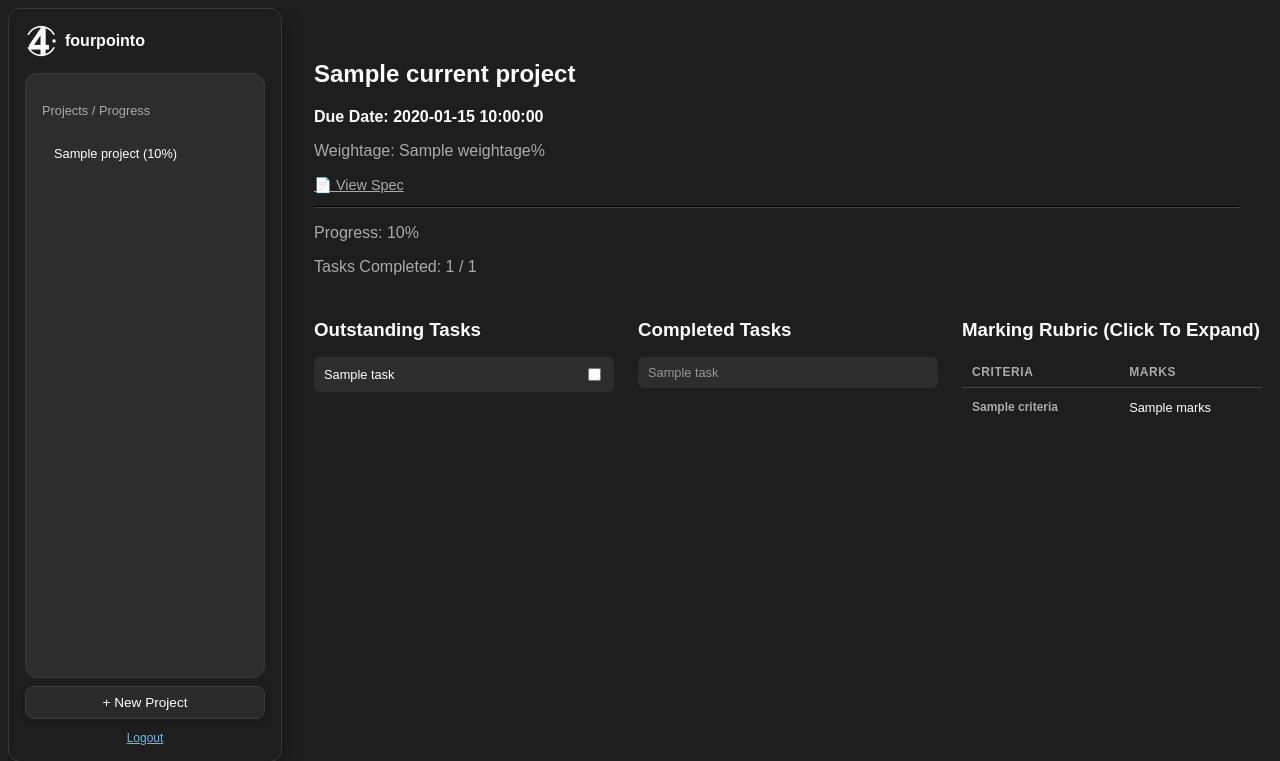
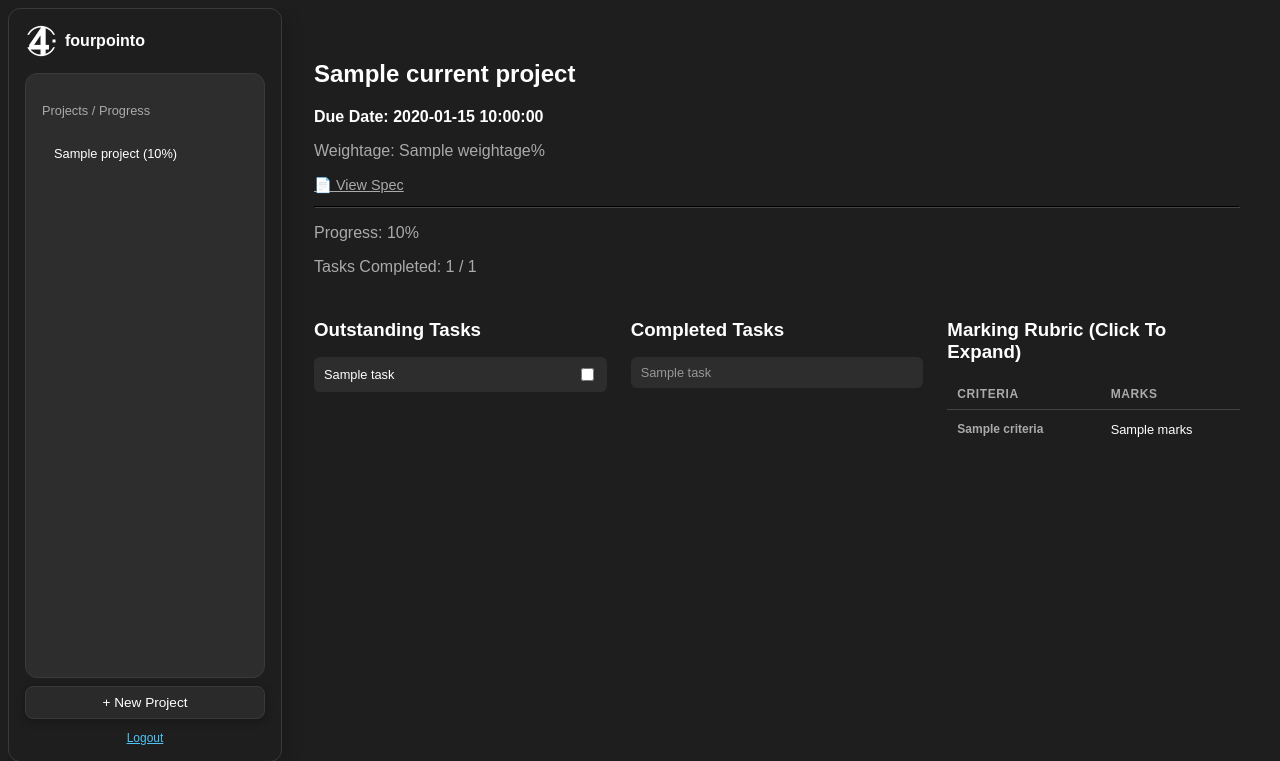
Before and after one commit to Zeyrian/fourpointo, a Flask app: template templates/index.html in a window 1280 px wide. Shown: the top 761 px of the page. Run offline with Flask 3, Linux system fonts and the light colour scheme; the template is opened without the code that fills it: most values are stand-ins (such as "Sample title", 1, 10 or a date in 2020).

Commit message:
UI Update for larger screens

```diff
--- a/static/style.css
+++ b/static/style.css
@@ -98,7 +98,7 @@ body {
 
 .task-columns {
     display: grid;
-    grid-template-columns: 300px 300px 300px;
+    grid-template-columns: 1fr 1fr 1fr;
     gap: 24px;
 }
 
```
